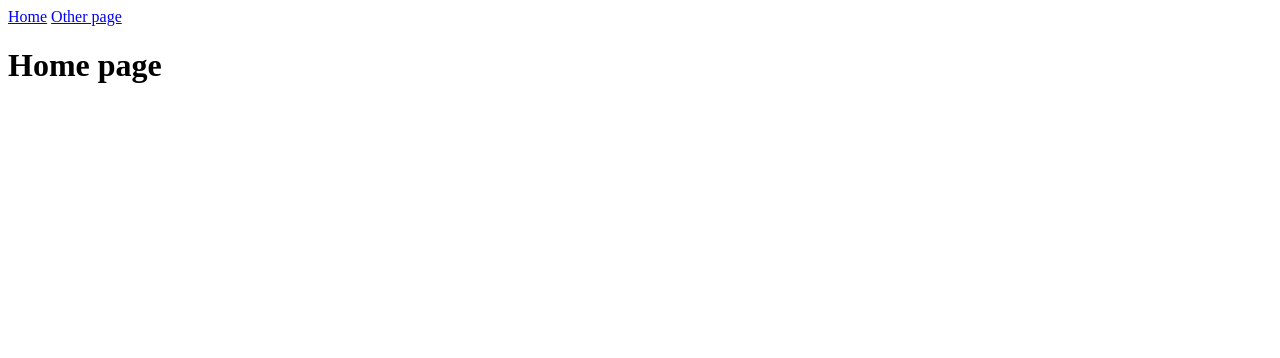
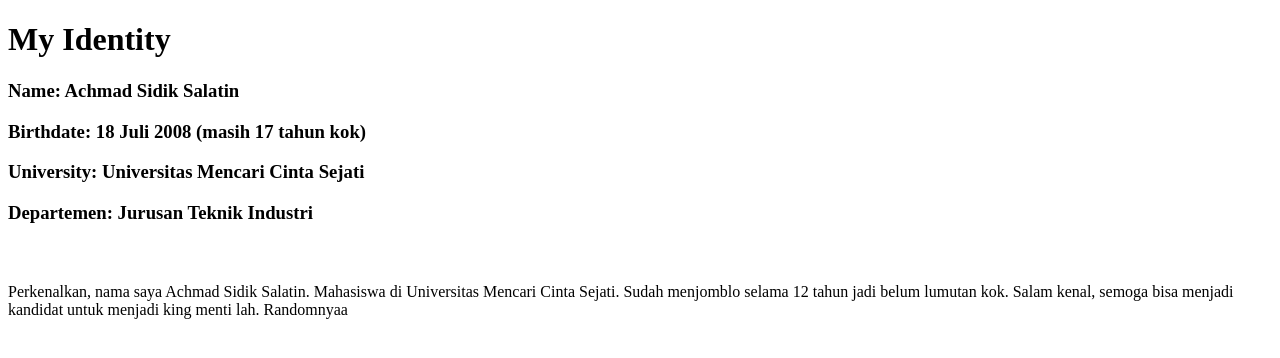
Before and after one commit to sidiksala/belajarhtmlbasic, a plain HTML site: page index.html in a window 1280 px wide. Drawn offline with Linux system fonts and the light colour scheme.

Commit message:
1 file modified

```diff
--- a/index.html
+++ b/index.html
@@ -1,23 +1,21 @@
 <!DOCTYPE html>
 <html lang="en">
   <head>
-    <title>Home</title>
-    <meta charset="UTF-8" />
-    <meta name="viewport" content="width=device-width" />
-    <!--
-      Need a visual blank slate?
-      Remove all code in `styles.css`!
-    -->
-    <link rel="stylesheet" href="styles.css" />
-    <script type="module" src="script.js"></script>
+    <title>Document</title>
   </head>
   <body>
-    <nav>
-      <a href="/" aria-current="page">Home</a>
-      <a href="/page2.html">Other page</a>
-    </nav>
     <main>
-      <h1>Home page</h1>
+      <h1>My Identity</h1>
     </main>
   </body>
 </html>
+
+<h3>Name: Achmad Sidik Salatin</h3>
+<h3>Birthdate: 18 Juli 2008 (masih 17 tahun kok)</h3>
+<h3>University: Universitas Mencari Cinta Sejati</h3>
+<h3>Departemen: Jurusan Teknik Industri</h3>
+<h3>
+  <img src=""/>
+</h3>
+
+<p> Perkenalkan, nama saya Achmad Sidik Salatin. Mahasiswa di Universitas Mencari Cinta Sejati. Sudah menjomblo selama 12 tahun jadi belum lumutan kok. Salam kenal, semoga bisa menjadi kandidat untuk menjadi king menti lah. Randomnyaa </p>
```
